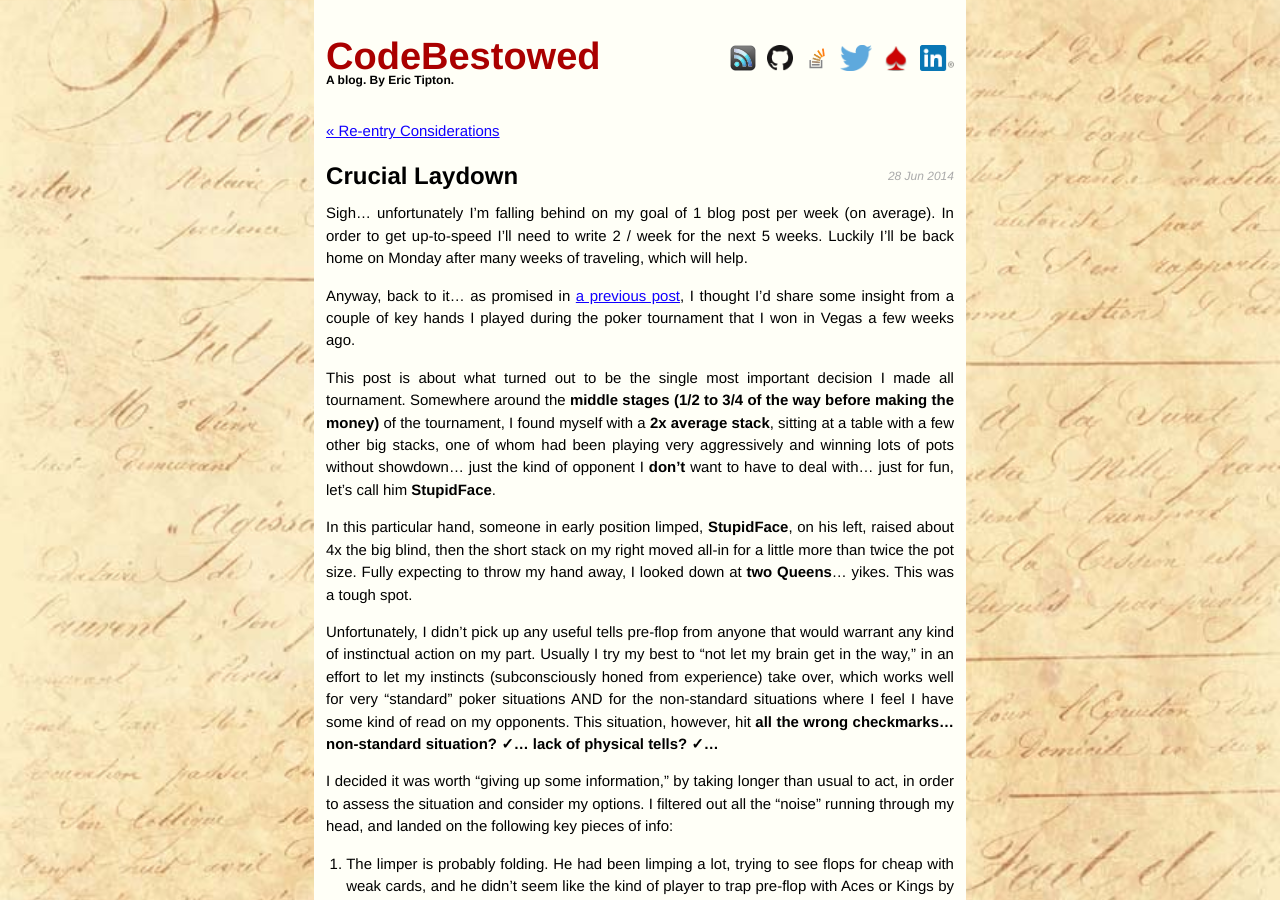
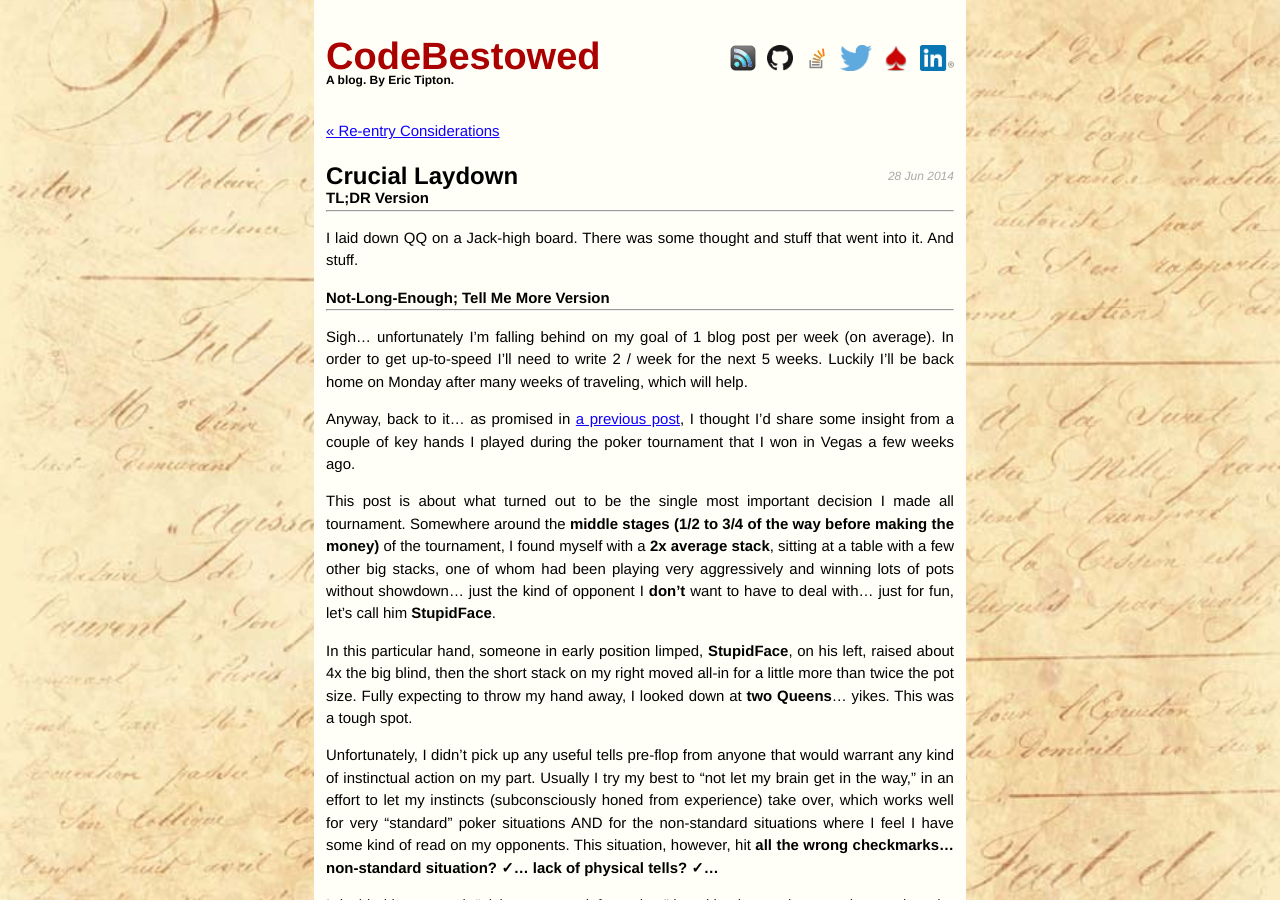
Before and after one commit to etipton/etipton.github.io, a Jekyll site: the page built from _posts/2014-06-28-crucial-laydown.markdown, in a window 1280 px wide and 900 px high. Built offline with Jekyll 4.4.1, drawn with Linux system fonts in a browser that asks for light colours; nearby versions of some CDN libraries; Markdown is read by kramdown in place of the engine named in the settings; comment, search, counter and statistics services are not loaded.

Commit message:
add TLDR

```diff
--- a/_posts/2014-06-28-crucial-laydown.markdown
+++ b/_posts/2014-06-28-crucial-laydown.markdown
@@ -4,6 +4,14 @@ title:  "Crucial Laydown"
 date:   2014-06-28 00:30:00
 categories: poker
 ---
+
+### TL;DR Version
+------------
+
+I laid down QQ on a Jack-high board. There was some thought and stuff that went into it. And stuff.
+
+### Not-Long-Enough; Tell Me More Version
+------------
 
 Sigh... unfortunately I'm falling behind on my goal of 1 blog post per week (on average). In order to get up-to-speed I'll need to write 2 / week for the next 5 weeks. Luckily I'll be back home on Monday after many weeks of traveling, which will help.
 
```
